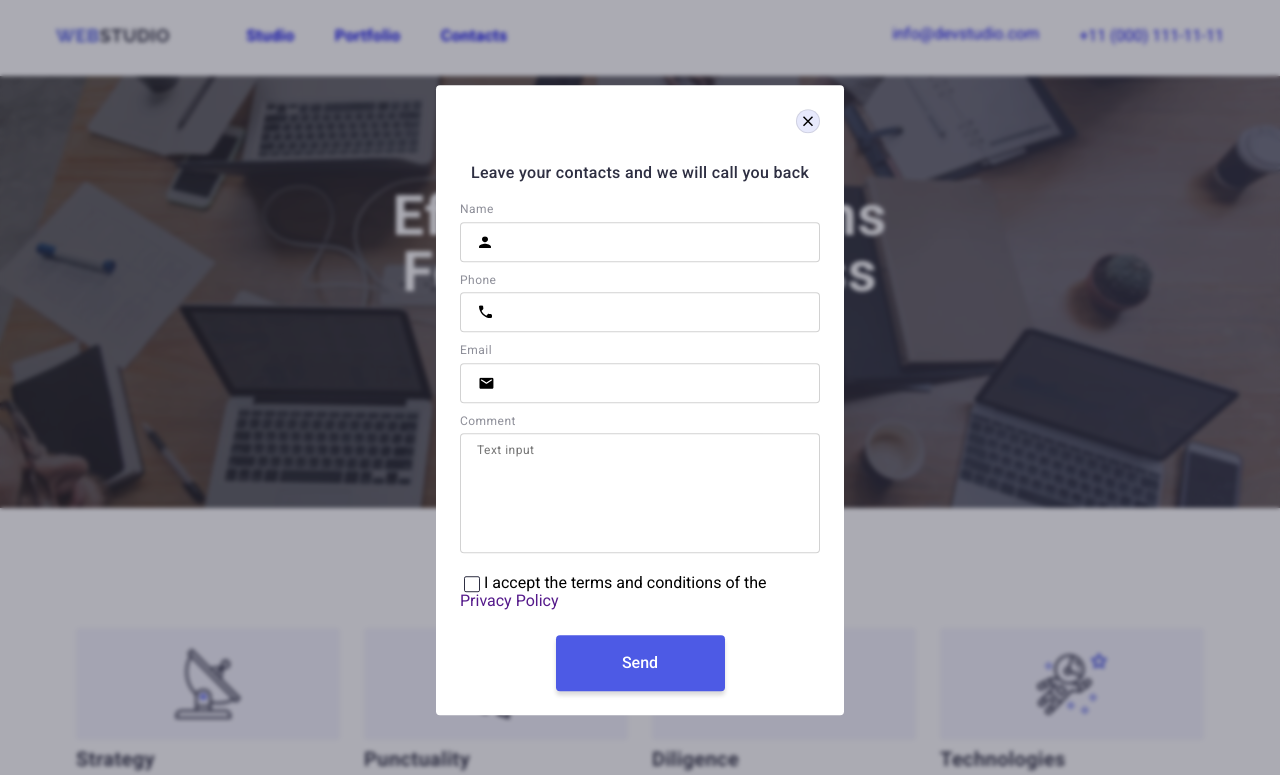
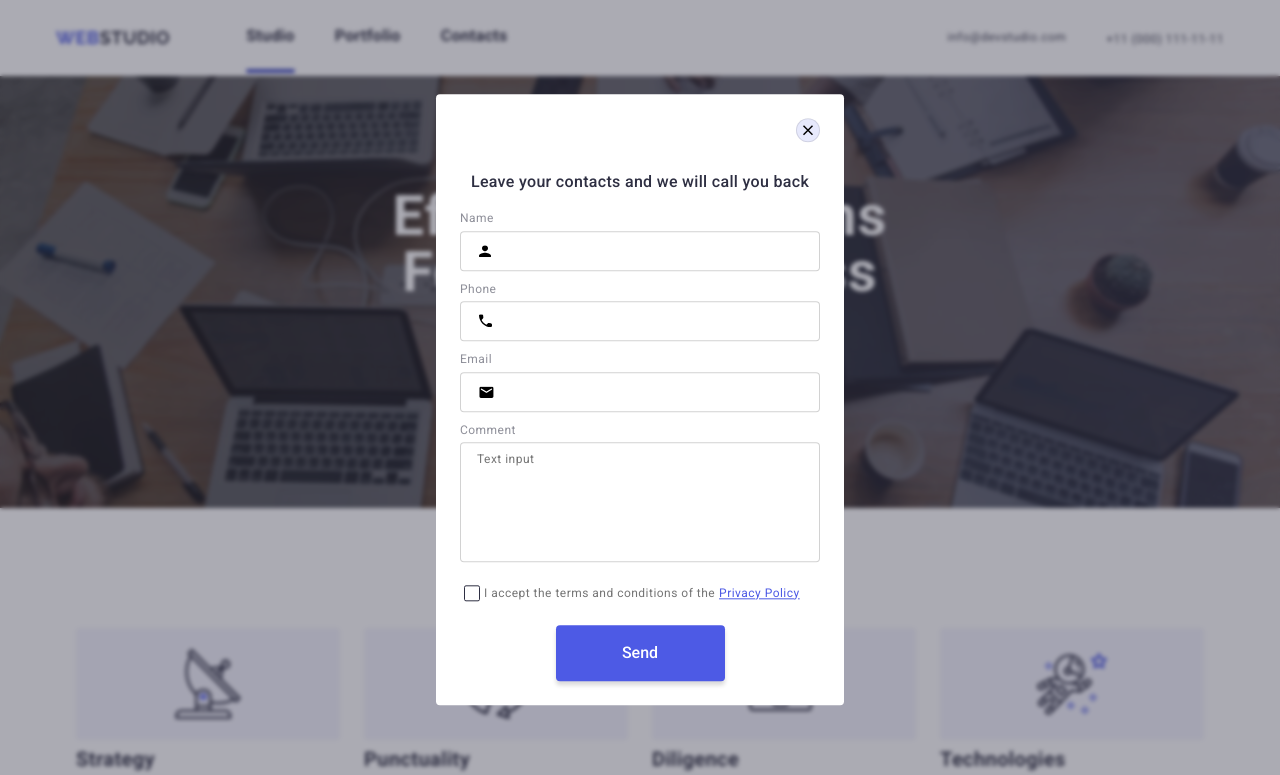
Before and after one commit to Odisoon/goit-markup-hw-07, a plain HTML site: page index.html in a window 1280 px wide. Both pictures are taken after a click on the button "Order Service". Shown: the top 775 px of the page. Drawn offline with nearby package versions, Linux system fonts and the light colour scheme.

Commit message:
Update styles.css

```diff
--- a/styles/styles.css
+++ b/styles/styles.css
@@ -122,14 +122,7 @@ a {
     border-radius: 2px;
 }
 
-.contact-info {
-    font-size: 16px;
-    line-height: 1.5;
-    letter-spacing: 0.02em;
-    color: #434455;
-    transition-duration: 250ms;
-    animation-timing-function: cubic-bezier(0.4, 0, 0.2, 1);
-}
+
 
 .contact-info-container {
     display: flex;
@@ -551,8 +544,6 @@ a {
 } */
 
 .head {
-    padding-top: 24px;
-    padding-bottom: 24px;
     box-shadow: 0px 2px 1px rgba(46, 47, 66, 0.08), 0px 1px 1px rgba(46, 47, 66, 0.16), 0px 1px 6px rgba(46, 47, 66, 0.08);
 }
 
@@ -595,14 +586,39 @@ a {
 
 .checkbox-label {
     height: 20px;
-    padding-top: 16px;
-}
-
-@media (min-width:768px) {
+}
+
+.privacy-check {
+    color: #4D5AE5;
+    text-decoration-line: underline;
+    font-weight: 400;
+    font-size: 12px;
+    line-height: 1.3;
+    letter-spacing: 0.04em;
+}
+
+/* @media (min-width:768px) {
     .head {
         padding-top: 24px;
-        padding-bottom: 28px;
-    }
+        padding-bottom: 24px;
+    }
+} */
+
+
+.current {
+    position: relative;
+    color: #404BBF;
+}
+
+.current::after {
+    position: absolute;
+    content: '';
+    bottom: 0;
+    left: 0;
+    width: 100%;
+    height: 4px;
+    background-color: #404BBF;
+    border-radius: 2px;
 }
 
 
@@ -614,11 +630,20 @@ a {
 
     /* margin-left: auto;
     margin-right: auto; */
-
+    width: 480px;
 
     /* max-width: 1158px;
     margin: 0 auto;
      */
+}
+
+.contact-info {
+    font-size: 12px;
+    line-height: 1.3;
+    letter-spacing: 0.04em;
+    color: #434455;
+    transition-duration: 250ms;
+    animation-timing-function: cubic-bezier(0.4, 0, 0.2, 1);
 }
 
 @media screen and (min-width:480px) {
@@ -753,6 +778,14 @@ a {
     color: #757575;
 }
 
+.checkbox-text {
+    font-weight: 400;
+    font-size: 12px;
+    line-height: 16px;
+    letter-spacing: 0.04em;
+    color: #757575;
+}
+
 .modal-checkbox-link {
     font-weight: 400;
     font-size: 12px;
@@ -791,7 +824,7 @@ a {
 }
 
 .modal-input-box {
-    padding-bottom: 16px;
+    margin-bottom: 16px;
 }
 
 .backdrop {
@@ -928,6 +961,12 @@ a {
     letter-spacing: 0.02em;
 }
 
+.list {
+    color: #2E2F42;
+    padding-top: 24px;
+    padding-bottom: 28px;
+}
+
 
 @media (min-width:768px) {
     .container-subtitles-one {
@@ -938,11 +977,16 @@ a {
 }
 
  @media (min-width:768px) and (max-width:1199px) {
-    .subtitles-header{
+    .subtitles-header {
         max-width: 356px;
+    }
+}
+@media (min-width:768px) and (max-width:1199px) {
+    .subtitles-header:nth-last-child(n+3) {
         padding-bottom: 72px;
     }
 }
+
 
 @media (min-width:768px) {
     .container-subtitles {
@@ -1242,7 +1286,7 @@ screen and (min-resolution: 2dppx) and (min-width: 429px) {
 
 
 @media (max-width:767.8px) {
-    .subtitles-header {
+    .subtitles-header:not(:last-child) {
         padding-bottom: 96px;
     }
 }
@@ -1506,6 +1550,13 @@ screen and (min-resolution: 2dppx) and (min-width: 429px) {
     color: #4D5AE5;
 }
 
+@media (max-width:767.8px) {
+    .header-container {
+        margin-top: 24px;
+        padding-bottom: 24px;
+    }
+}
+
 .studio-white{
     font-weight: 800;
     font-size: 18px;
@@ -1592,7 +1643,8 @@ screen and (min-resolution: 2dppx) and (min-width: 429px) {
         padding-left: 16px;
         padding-top: 8px;
         padding-bottom: 8px;
-        width: 100%;
+        /* width: 100%; */
+        width: 396px;
         color: #FFFFFF;
         margin-bottom: 16px;
     }
```
